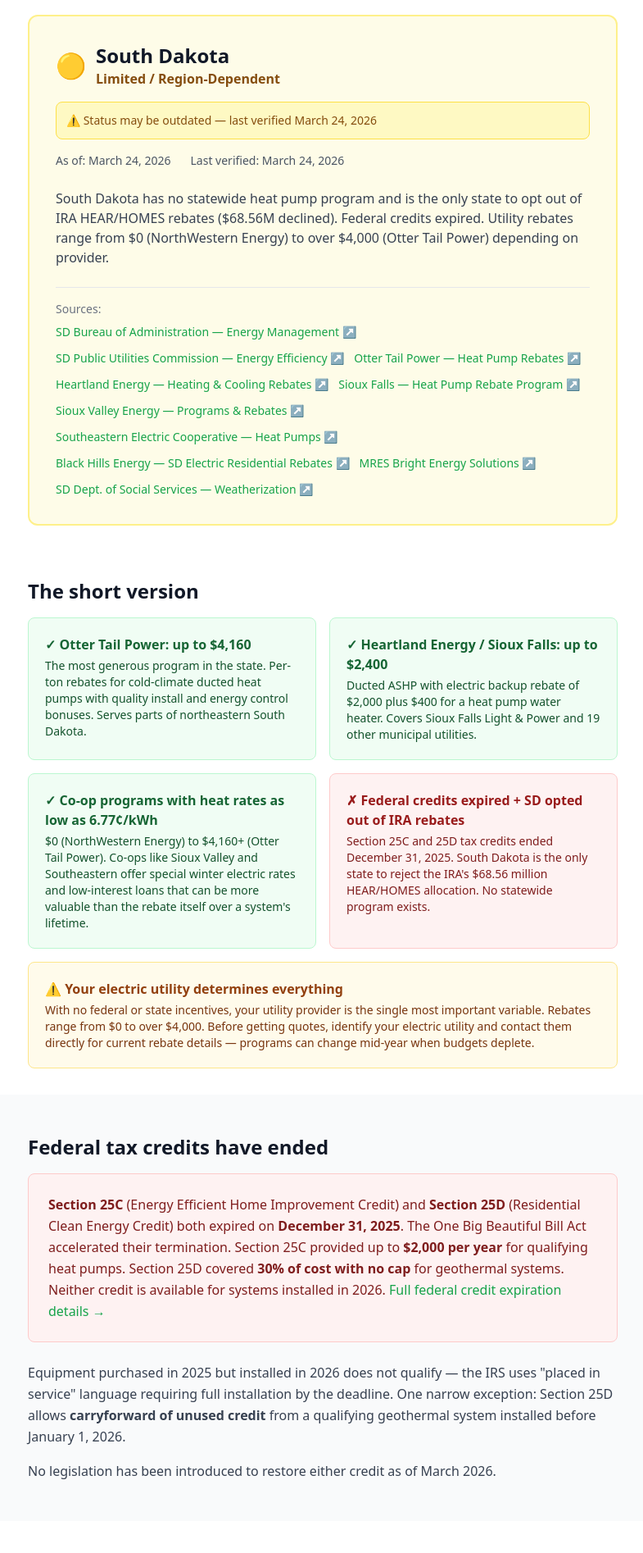
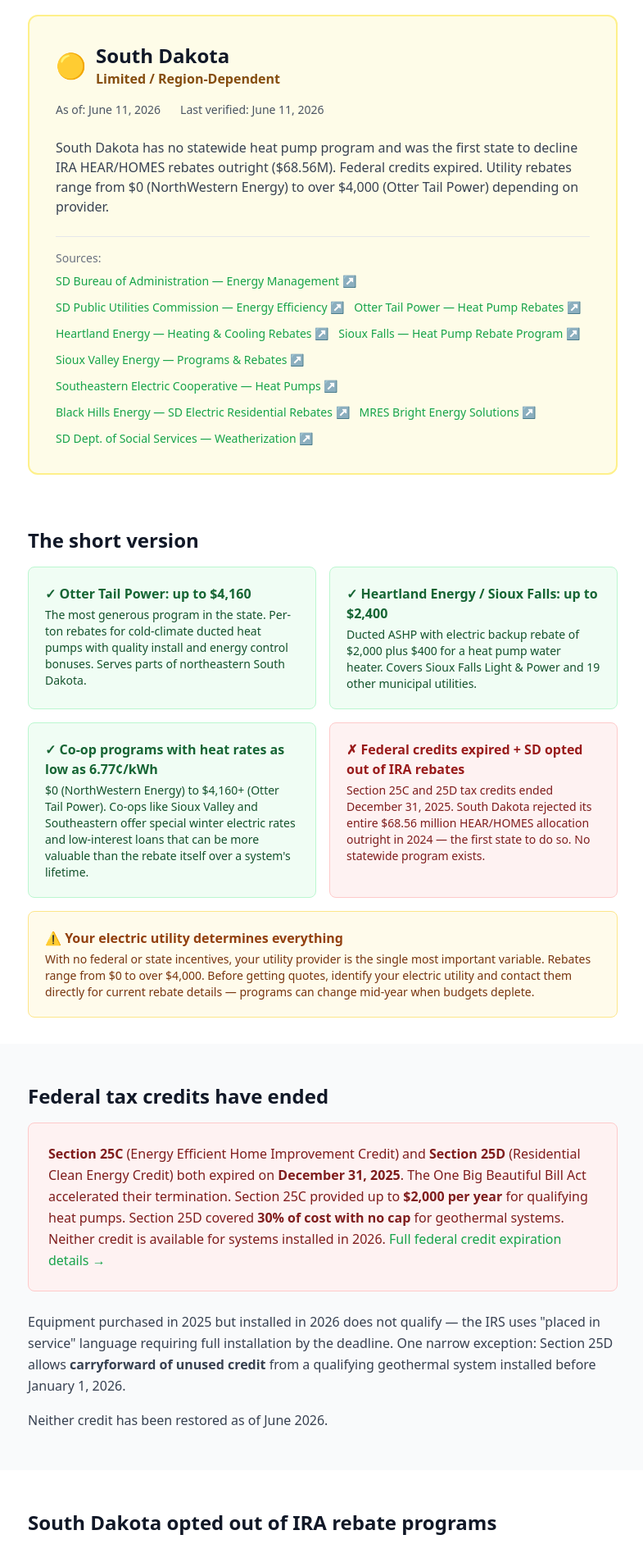
Before and after one commit to giniwproductions-88/homeenergybasics, a Next.js app: page /heat-pumps/states/sd in a window 1280 px wide. Shown: the part 580-2474 px from the top of the page at 82% size, without its empty margins (246-1031 px from the left). Built offline with nearby package versions, Linux system fonts and the light colour scheme.

Commit message:
SD: only-state claim corrected (Idaho also out), OTP table fixed, merger status updated to post-shareholder/NE approval, bump to 2026-06-11

```diff
--- a/src/app/heat-pumps/states/sd/page.tsx
+++ b/src/app/heat-pumps/states/sd/page.tsx
@@ -51,7 +51,7 @@
         name: "Why did South Dakota opt out of IRA energy rebates?",
         acceptedAnswer: {
           "@type": "Answer",
-          text: "South Dakota is the only state in the nation to have opted out of the Inflation Reduction Act\u0027s Home Electrification and Appliance Rebates (HEAR) and Home Efficiency Rebates (HOMES) programs. The state\u0027s Bureau of Finance and Management declined the $68.56 million allocation in August 2024, citing limited staff capacity at the State Energy Management Office and policy disagreement with the IRA. That funding is being redistributed to participating states.",
+          text: "South Dakota was the first state in the nation to opt out of the Inflation Reduction Act\u0027s Home Electrification and Appliance Rebates (HEAR) and Home Efficiency Rebates (HOMES) programs. The state\u0027s Bureau of Finance and Management declined the $68.56 million allocation in August 2024, citing limited staff capacity at the State Energy Management Office and policy disagreement with the IRA. Idaho\u0027s legislature later voted to block participation as well. The declined funding is being redistributed to participating states.",
         },
       },
       {
@@ -90,7 +90,7 @@
             South Dakota Heat Pump Rebates &amp; Incentives (2026)
           </h1>
           <p className="text-lg text-gray-700 leading-relaxed mb-6">
-            South Dakota is the only state in America that opted out of federal IRA heat pump rebate funding, and federal tax credits expired at the end of 2025. The only incentives left come from individual electric utilities, with rebates ranging from <strong>$0 to over $4,000</strong> depending on your provider. This guide covers all major South Dakota heat pump incentives available in 2026, including Otter Tail Power, Heartland Energy, Sioux Valley Energy, Black Hills Energy, and cooperative programs. Here&apos;s what&apos;s actually available.
+            South Dakota was the first state in America to opt out of federal IRA heat pump rebate funding — Idaho&apos;s legislature later voted to block participation too — and federal tax credits expired at the end of 2025. The only incentives left come from individual electric utilities, with rebates ranging from <strong>$0 to over $4,000</strong> depending on your provider. This guide covers all major South Dakota heat pump incentives available in 2026, including Otter Tail Power, Heartland Energy, Sioux Valley Energy, Black Hills Energy, and cooperative programs. Here&apos;s what&apos;s actually available.
           </p>
           <p className="text-sm text-gray-500">
             Last verified: {formattedDate}
@@ -127,7 +127,7 @@
             </div>
             <div className="bg-red-50 border border-red-200 rounded-lg p-5">
               <p className="font-semibold text-red-800 mb-1">✗ Federal credits expired + SD opted out of IRA rebates</p>
-              <p className="text-sm text-red-900">Section 25C and 25D tax credits ended December 31, 2025. South Dakota is the only state to reject the IRA&apos;s $68.56 million HEAR/HOMES allocation. No statewide program exists.</p>
+              <p className="text-sm text-red-900">Section 25C and 25D tax credits ended December 31, 2025. South Dakota rejected its entire $68.56 million HEAR/HOMES allocation outright in 2024 — the first state to do so. No statewide program exists.</p>
             </div>
             <div className="bg-amber-50 border border-amber-200 rounded-lg p-5 md:col-span-2">
               <p className="font-semibold text-amber-800 mb-1">⚠ Your electric utility determines everything</p>
@@ -153,7 +153,7 @@
             Equipment purchased in 2025 but installed in 2026 does not qualify — the IRS uses &quot;placed in service&quot; language requiring full installation by the deadline. One narrow exception: Section 25D allows <strong>carryforward of unused credit</strong> from a qualifying geothermal system installed before January 1, 2026.
           </p>
           <p className="text-gray-700 leading-relaxed">
-            No legislation has been introduced to restore either credit as of March 2026.
+            Neither credit has been restored as of June 2026.
           </p>
         </div>
       </section>
@@ -163,7 +163,7 @@
         <div className="container-narrow">
           <h2 className="text-2xl font-bold text-gray-900 mb-4">South Dakota opted out of IRA rebate programs</h2>
           <p className="text-gray-700 leading-relaxed mb-6">
-            South Dakota is the only state in the nation to have declined the Inflation Reduction Act&apos;s Home Electrification and Appliance Rebates (HEAR) and Home Efficiency Rebates (HOMES) programs. The state was allocated <strong>$68.56 million</strong> for these programs. In August 2024, the Bureau of Finance and Management formally declined participation, missing the federal deadline to accept.
+            South Dakota was the first state in the nation to decline the Inflation Reduction Act&apos;s Home Electrification and Appliance Rebates (HEAR) and Home Efficiency Rebates (HOMES) programs. The state was allocated <strong>$68.56 million</strong> for these programs. In August 2024, the Bureau of Finance and Management formally declined participation, missing the federal deadline to accept. In 2025, Idaho&apos;s legislature also voted to block its state&apos;s participation.
           </p>
           <p className="text-gray-700 leading-relaxed mb-6">
             Officials cited limited staff capacity — the State Energy Management Office has one full-time employee — and policy disagreement with the Inflation Reduction Act. The $68.56 million is being redistributed to participating states.
@@ -171,7 +171,7 @@
 
           <div className="bg-blue-50 border border-blue-200 rounded-lg p-5 mb-6">
             <p className="font-semibold text-blue-800 mb-1">What South Dakota homeowners missed</p>
-            <p className="text-sm text-blue-900">Had South Dakota participated, low-income households (below 80% of Area Median Income) could have received up to $8,000 for heat pump HVAC and $1,750 for heat pump water heaters. Moderate-income households (80–150% AMI) would have received 50% of costs up to those caps. These programs are now active in 49 other states and the District of Columbia.</p>
+            <p className="text-sm text-blue-900">Had South Dakota participated, low-income households (below 80% of Area Median Income) could have received up to $8,000 for heat pump HVAC and $1,750 for heat pump water heaters. Moderate-income households (80–150% AMI) would have received 50% of costs up to those caps. These programs are live or in development in most other states and the District of Columbia.</p>
           </div>
 
           <div className="bg-amber-50 border border-amber-200 rounded-lg p-5">
@@ -226,10 +226,10 @@
                 <tr className="border-b">
                   <td className="p-3">Standard ASHP (≥14.3 SEER2, ≥7.5 HSPF2)</td>
                   <td className="p-3 font-semibold">$300/ton</td>
-                  <td className="p-3 font-semibold">Up to $540/ton</td>
+                  <td className="p-3 font-semibold">Up to $500/ton</td>
                 </tr>
                 <tr className="border-b">
-                  <td className="p-3">High-efficiency ASHP (≥16.0 SEER2, ≥8.0 HSPF2)</td>
+                  <td className="p-3">Cold-climate ductless HP (≥16.0 SEER2, ≥8.0 HSPF2)</td>
                   <td className="p-3 font-semibold">$600/ton</td>
                   <td className="p-3 font-semibold">Up to $840/ton</td>
                 </tr>
@@ -239,14 +239,9 @@
                   <td className="p-3 font-semibold">Up to $1,040/ton</td>
                 </tr>
                 <tr className="border-b">
-                  <td className="p-3">Closed-loop geothermal</td>
+                  <td className="p-3">Geothermal HP (ENERGY STAR or COP/EER minimums)</td>
                   <td className="p-3 font-semibold">$1,200/ton</td>
                   <td className="p-3 font-semibold">Up to $1,640/ton</td>
-                </tr>
-                <tr className="border-b">
-                  <td className="p-3">Open-loop geothermal</td>
-                  <td className="p-3 font-semibold">$900/ton</td>
-                  <td className="p-3 font-semibold">Up to $1,340/ton</td>
                 </tr>
                 <tr className="border-b">
                   <td className="p-3">Heat pump water heater</td>
@@ -612,7 +607,7 @@
             </div>
             <div className="bg-white border border-gray-200 rounded-lg p-5">
               <p className="font-semibold text-gray-900">Black Hills / NorthWestern Energy merger</p>
-              <p className="text-sm text-gray-600 mt-1">The pending merger between Black Hills Corporation and NorthWestern Energy could reshape the utility incentive landscape in South Dakota. If completed, the combined entity&apos;s approach to residential rebates will affect hundreds of thousands of customers. Monitor proceedings at the South Dakota Public Utilities Commission (puc.sd.gov).</p>
+              <p className="text-sm text-gray-600 mt-1">Shareholders of both companies approved the all-stock merger in April 2026, and Nebraska became the first state to sign off in May 2026. The combined company — Bright Horizon Energy Corporation — is expected to close in the second half of 2026, pending South Dakota PUC, Montana, FERC, and antitrust approvals. The merged entity&apos;s approach to residential rebates will affect hundreds of thousands of South Dakota customers. Monitor proceedings at puc.sd.gov.</p>
             </div>
             <div className="bg-white border border-gray-200 rounded-lg p-5">
               <p className="font-semibold text-gray-900">Utility budget depletion</p>
--- a/src/data/incentives.ts
+++ b/src/data/incentives.ts
@@ -1802,9 +1802,9 @@
     stateCode: "SD",
     stateName: "South Dakota",
     status: "limited",
-    lastVerified: "2026-03-24",
-    summary:
-      "South Dakota has no statewide heat pump program and is the only state to opt out of IRA HEAR/HOMES rebates ($68.56M declined). Federal credits expired. Utility rebates range from $0 (NorthWestern Energy) to over $4,000 (Otter Tail Power) depending on provider.",
+    lastVerified: "2026-06-11",
+    summary:
+      "South Dakota has no statewide heat pump program and was the first state to decline IRA HEAR/HOMES rebates outright ($68.56M). Federal credits expired. Utility rebates range from $0 (NorthWestern Energy) to over $4,000 (Otter Tail Power) depending on provider.",
     sources: [
       {
         label: "SD Bureau of Administration \u2014 Energy Management",
```
